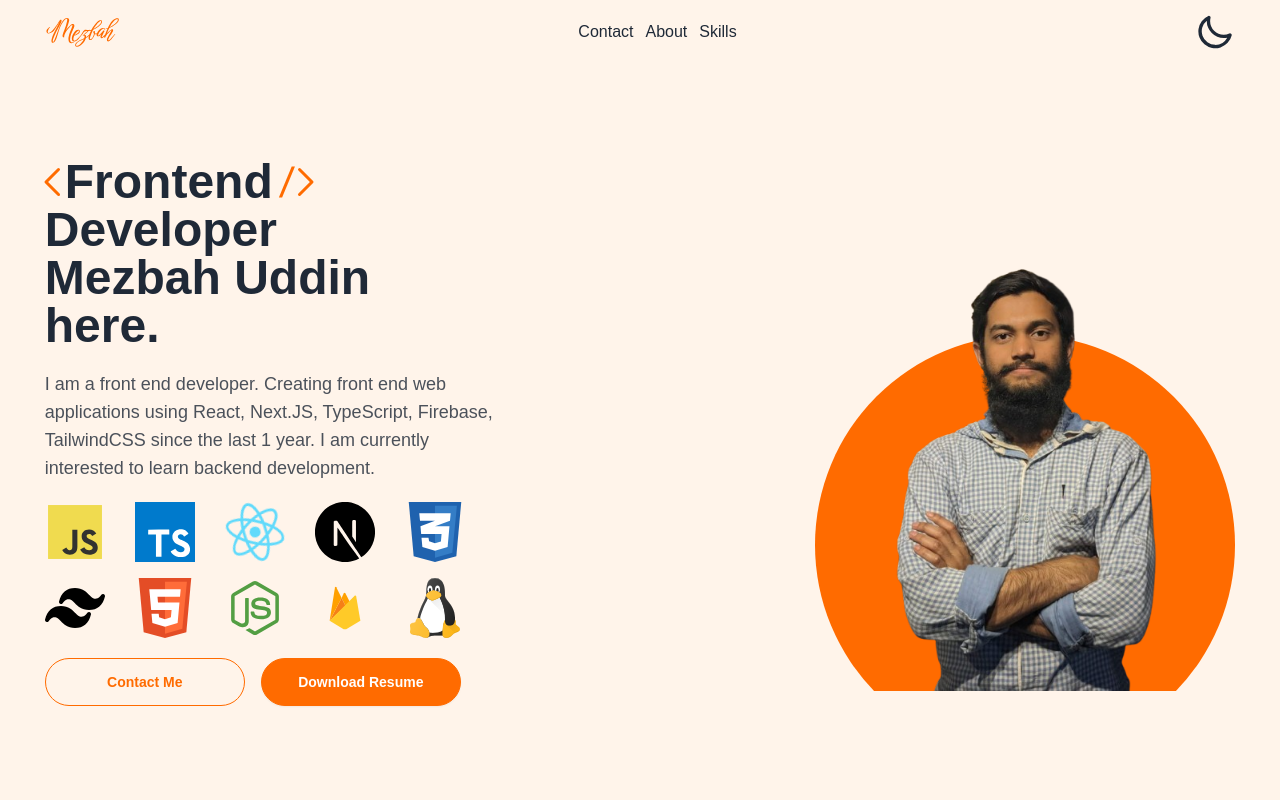
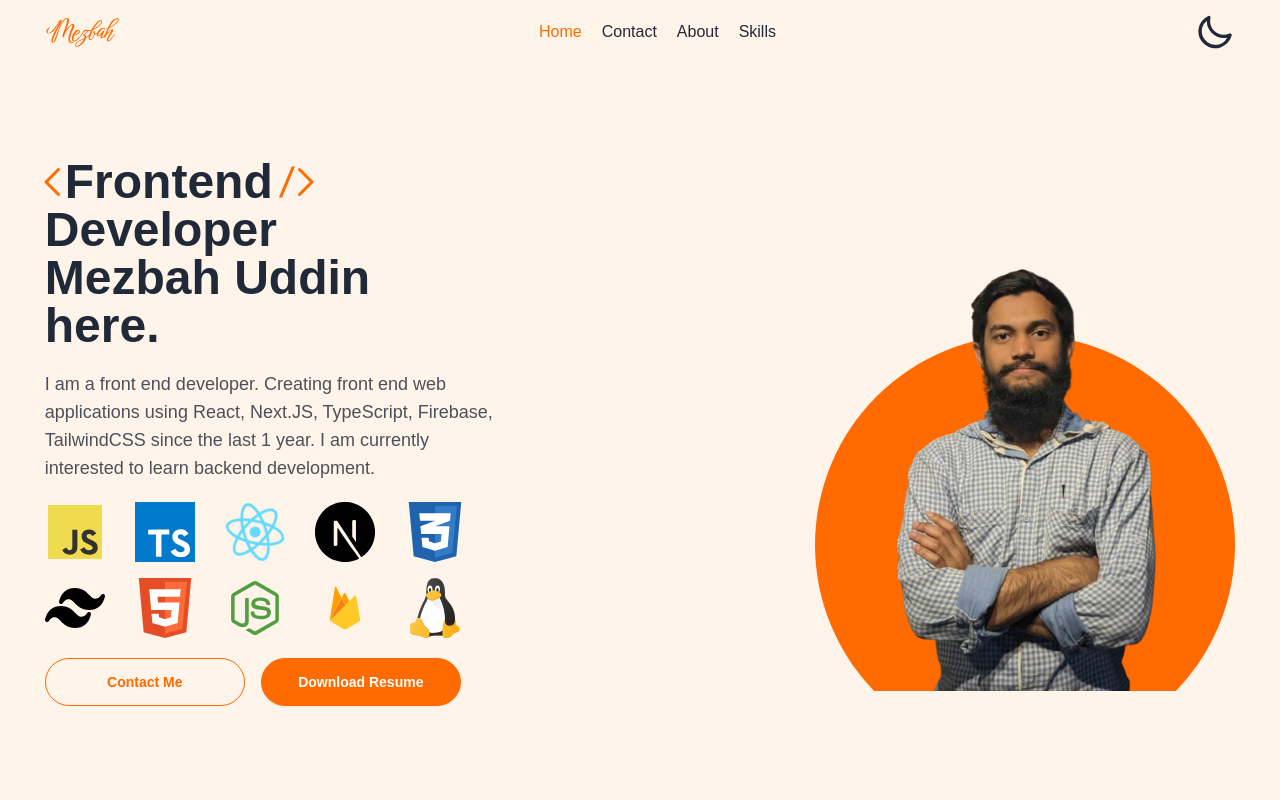
Before and after one commit to misbahulhoq/misbahulhoq, a Next.js app: page / in a window 1280 px wide. Shown: the top 800 px of the page. Built offline with nearby package versions, Linux system fonts and the light colour scheme.

Commit message:
updated ui

```diff
--- a/src/components/Shared/Header.tsx
+++ b/src/components/Shared/Header.tsx
@@ -13,6 +13,9 @@ const Header = () => {
 
   const navLinksPc = (
     <>
+      <NavLink activeClassName="text-primary" href="/">
+        Home
+      </NavLink>
       <NavLink activeClassName="text-primary" href="/contact">
         Contact
       </NavLink>
@@ -27,6 +30,13 @@ const Header = () => {
 
   const navLinksMobile = (
     <>
+      <NavLink
+        className="block rounded-xl py-3 text-center"
+        activeClassName="text-primary-content bg-primary "
+        href="/"
+      >
+        Home
+      </NavLink>
       <NavLink
         className="block rounded-xl py-3 text-center"
         activeClassName="text-primary-content bg-primary "
@@ -80,7 +90,7 @@ const Header = () => {
     <nav
       className={`sticky top-0 z-20 py-3 ${
         showBlur ? "bg-base-100" : "bg-base-200"
-      } ${showBlur ? "bg-opacity-65" : "bg-opacity-100"} ${
+      } ${showBlur ? "bg-opacity-75" : "bg-opacity-100"} ${
         showBlur && "shadow-[0_4px_10px_rgba(128,0,128,0.5) backdrop-blur-md"
       } ${
         showBlur &&
@@ -98,7 +108,7 @@ const Header = () => {
           </ul>
         </details>
 
-        <div className="links order-1 hidden items-center gap-3 lg:flex">
+        <div className="links order-1 hidden items-center gap-5 font-medium lg:flex">
           {navLinksPc}
         </div>
 
```
